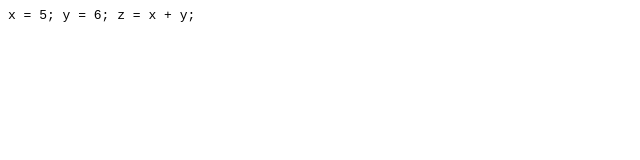
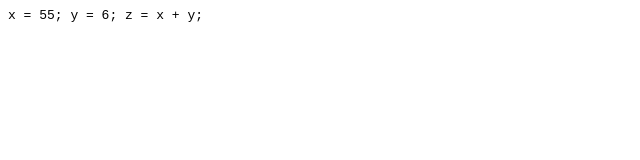
Before and after one commit to Ratha17/gitrepo, a plain HTML site: page index.html in a window 1280 px wide. Shown: the full height of the page, 0-640 px from the left. Drawn offline with Linux system fonts and the light colour scheme.

Commit message:
index file modified

```diff
--- a/index.html
+++ b/index.html
@@ -1,5 +1,5 @@
 <code>
-x = 5;
+x = 55;
 y = 6;
 z = x + y;
 </code>
```
